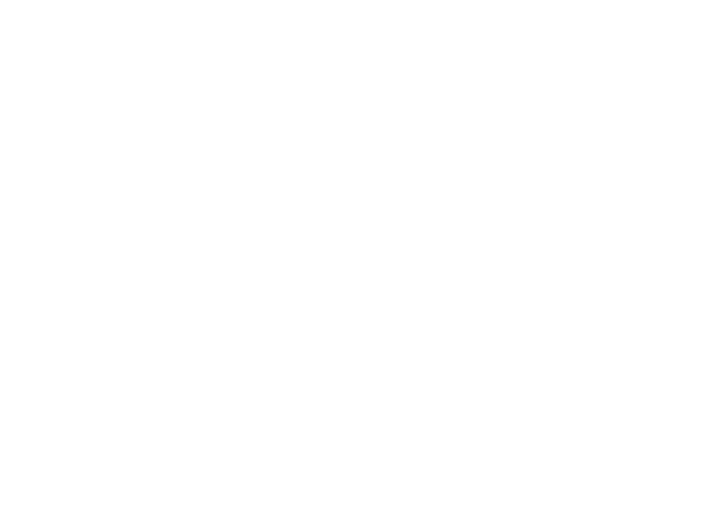
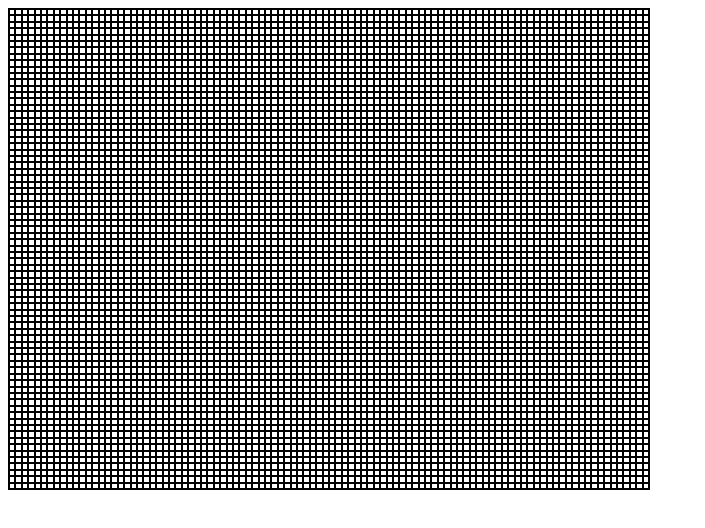
Before and after one commit to hanwj100/etch-a-sketch-v2, a plain HTML site: page index.html in a window 1280 px wide. Shown: the whole page, without its empty margins (0-705 px from the left). Drawn offline with Linux system fonts and the light colour scheme.

```diff
--- a/index.html
+++ b/index.html
@@ -4,9 +4,11 @@
     <meta charset="UTF-8">
     <meta http-equiv="X-UA-Compatible" content="IE=edge">
     <meta name="viewport" content="width=device-width, initial-scale=1.0">
-    <title>Document</title>
+    <title>Etch A Sketch v2</title>
+    <link rel="stylesheet" href="./styles.css">
+    <script src="./scripts.js" defer></script>
 </head>
 <body>
-
+    <div id="grid"></div>
 </body>
 </html>
--- a/scripts.js
+++ b/scripts.js
@@ -0,0 +1,14 @@
+createGrid();
+
+function createGrid() {
+    const grid = document.querySelector("#grid");
+
+    for(let i = 0; i < 7500; i++) {
+        const cell = document.createElement("div");
+        cell.className = "cell";
+        cell.id = `cell${i}`;
+        cell.style.padding = `${grid.style.width/100}`;
+
+        grid.appendChild(cell);
+    }
+}
--- a/styles.css
+++ b/styles.css
@@ -0,0 +1,11 @@
+#grid {
+    display: grid;
+    grid-template-columns: repeat(100, 1fr);
+    width: 50vw;
+    height: 37.5vw;
+    border: thin solid black;
+}
+
+.cell {
+    border: thin solid black;
+}
```
